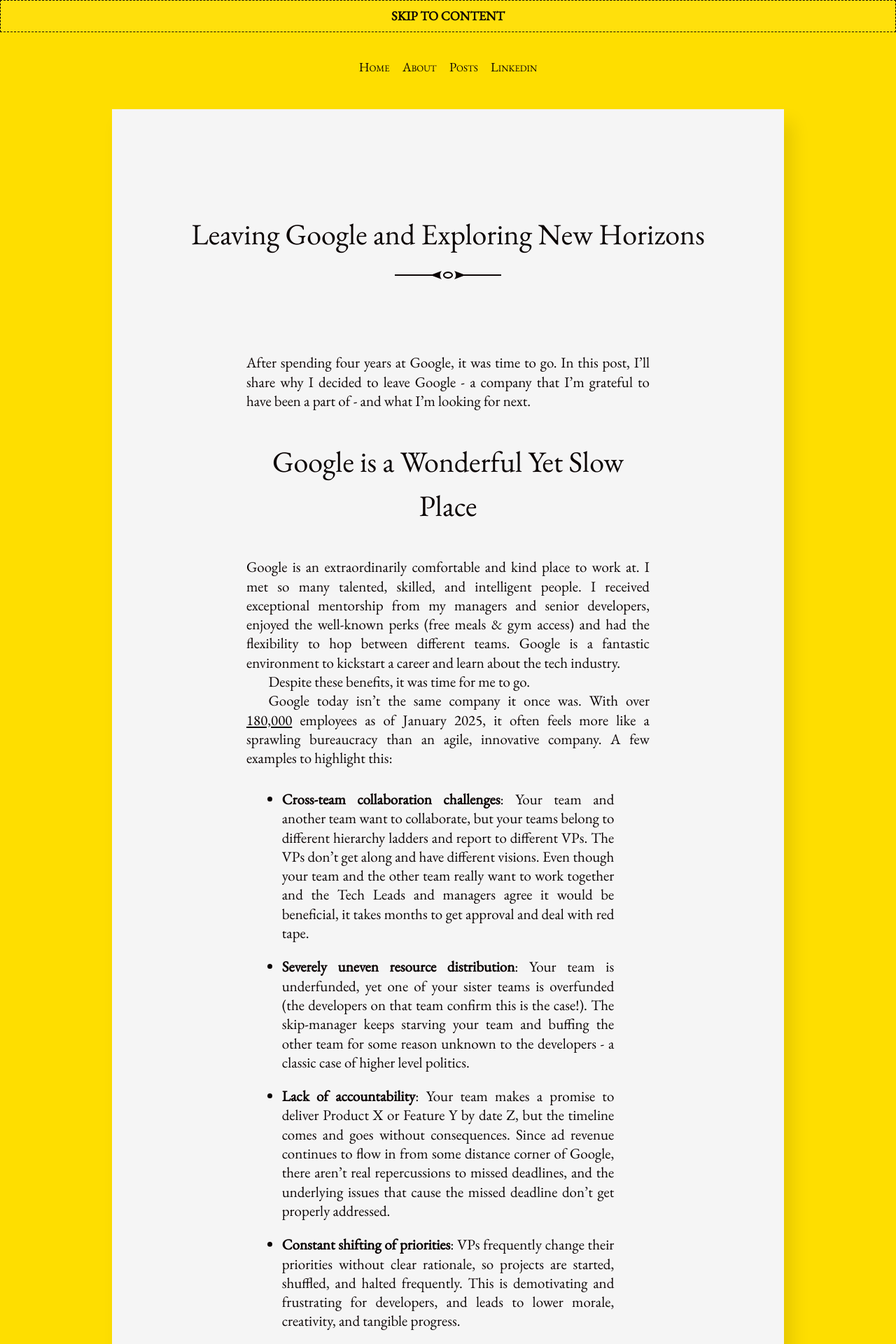
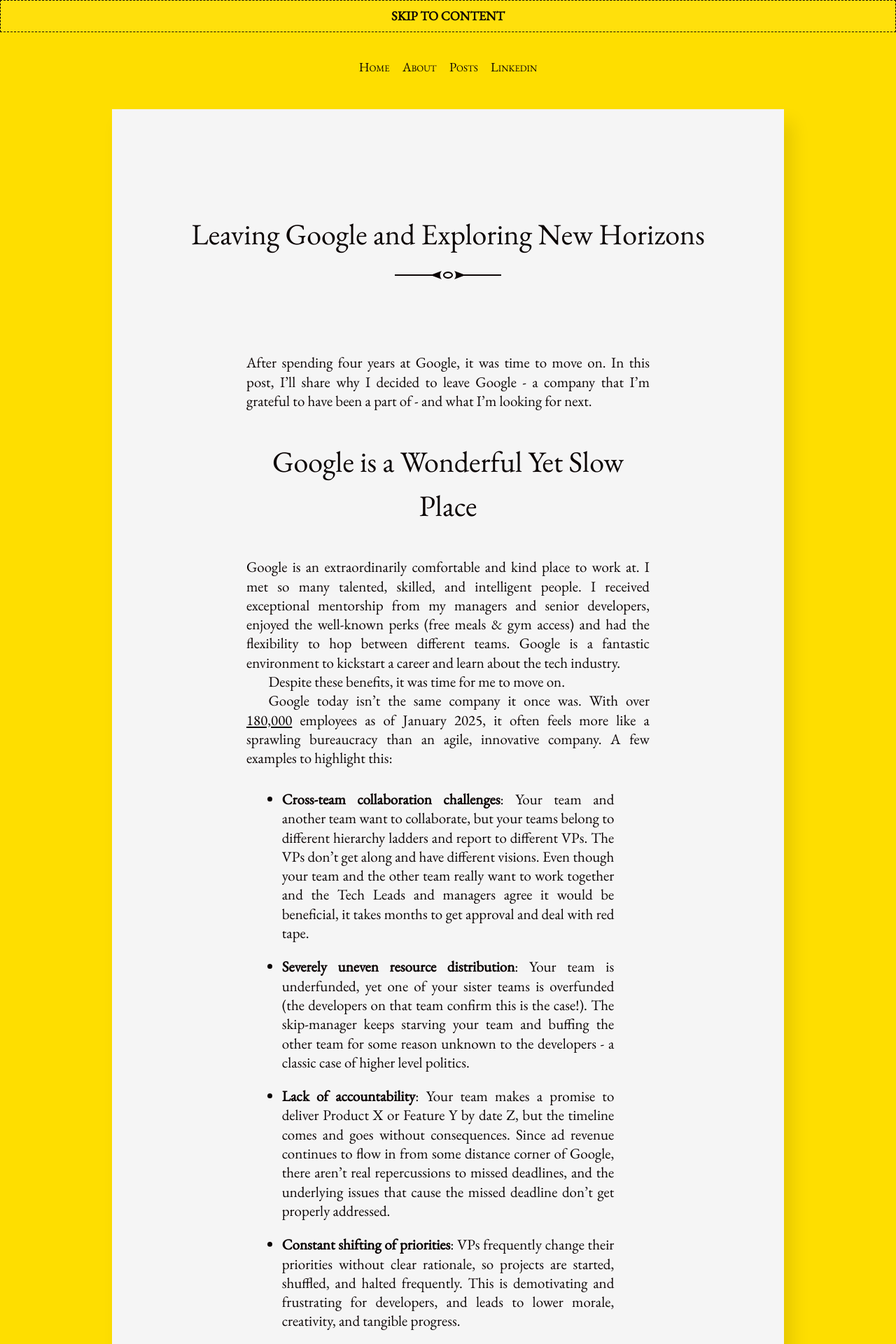
Before and after one commit to s-avni/s-avni.github.io, a Jekyll site: the page built from _posts/2025-01-26-leaving-google.md, in a window 1280 px wide. Shown: the top 1920 px of the page at 70% size. Built offline with Jekyll 4.4.1, drawn with Linux system fonts in a browser that asks for light colours; comment, search, counter and statistics services are not loaded.

Commit message:
fix nits

```diff
--- a/_posts/2025-01-26-leaving-google.md
+++ b/_posts/2025-01-26-leaving-google.md
@@ -6,13 +6,13 @@ categories:
 toc: true
 ---
 
-After spending four years at Google, it was time to go. In this post, I'll share why I decided to leave Google - a company that I’m grateful to have been a part of - and what I'm looking for next.
+After spending four years at Google, it was time to move on. In this post, I'll share why I decided to leave Google - a company that I’m grateful to have been a part of - and what I'm looking for next.
 
 ## Google is a Wonderful Yet Slow Place
 
 Google is an extraordinarily comfortable and kind place to work at. I met so many talented, skilled, and intelligent people. I received exceptional mentorship from my managers and senior developers, enjoyed the well-known perks (free meals & gym access) and had the flexibility to hop between different teams. Google is a fantastic environment to kickstart a career and learn about the tech industry.
 
-Despite these benefits, it was time for me to go.
+Despite these benefits, it was time for me to move on.
 
 Google today isn't the same company it once was. With over [180,000](https://seo.ai/blog/how-many-people-work-at-google#:~:text=Google's%20employee%20count%20stands%20at,the%20previous%20count%20of%20182%2C381.) employees as of January 2025, it often feels more like a sprawling bureaucracy than an agile, innovative company. A few examples to highlight this:
 
```
